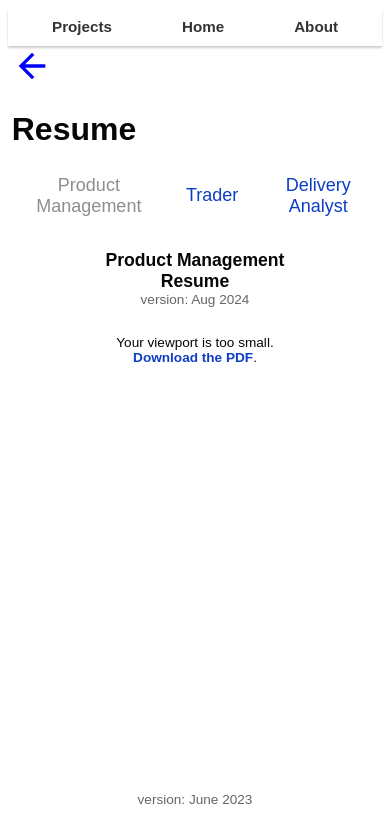
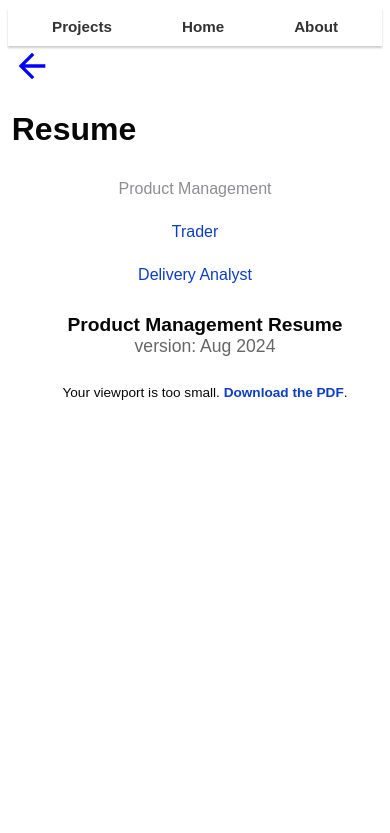
Before and after one commit to declankra/my-portfolio, a React (Create React App) app: page /resume in a window 390 px wide. Shown: the top 833 px of the page. Built offline with nearby package versions, Linux system fonts and the light colour scheme; what webfontloader would draw is missing.

Commit message:
updated mobile viewing

```diff
--- a/src/pages/Resume.css
+++ b/src/pages/Resume.css
@@ -70,7 +70,36 @@
   }
 
   @media screen and (max-width: 767px) {
+    .resume-container {
+      padding: 0 10px; /* Add padding to the sides */
+      width: 100%;
+    }
+
     .pdf-container {
-        height: 450px;
+      height: 450px;
+      width: 100%; /* Ensure it takes full width */
+      margin-bottom: 10px; /* Adjust spacing */
+    }
+
+    .resume-header {
+      width: 100%; /* Make header full width */
+    }
+
+    .resume-title, .resume-subtitle {
+      font-size: 1.2em; /* Adjust font size for readability */
+    }
+    .resume-subtitle {
+      font-size: 1.1em; /* Adjust font size for readability */
+    }
+
+    .resume-switch {
+      display: flex;
+      flex-direction: column; /* Stack buttons vertically */
+      gap: 5px; /* Adjust spacing between buttons */
+    }
+
+    .resume-button {
+      font-size: medium; /* Adjust button font size */
+      padding: 10px; /* Increase padding for touch targets */
     }
   }
```
